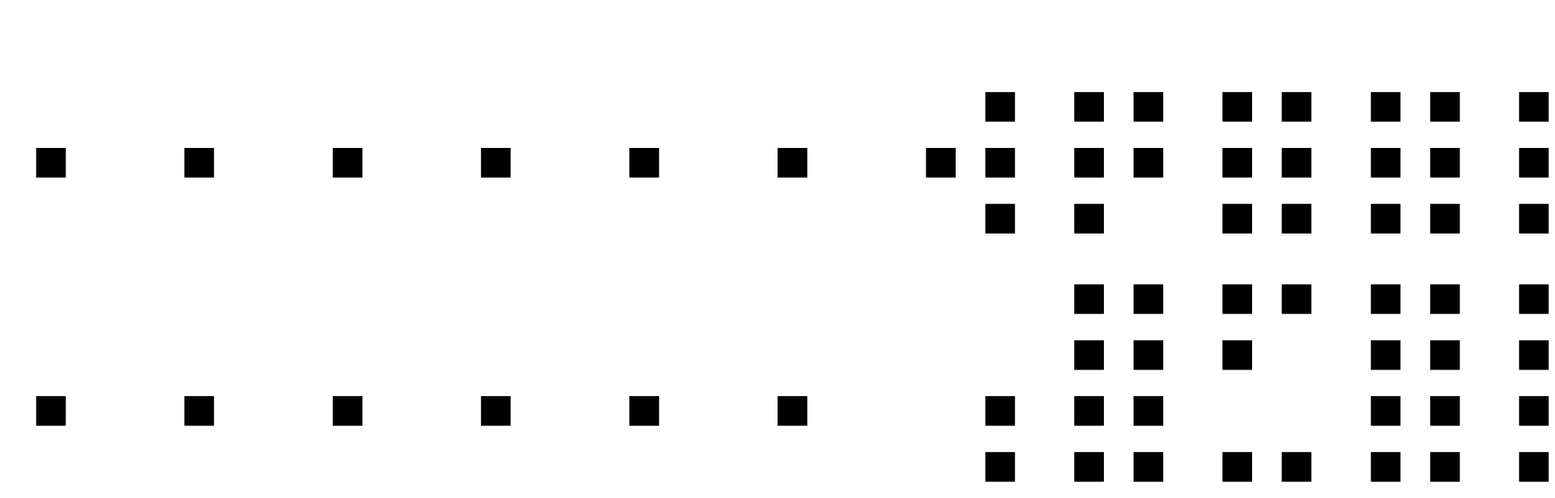
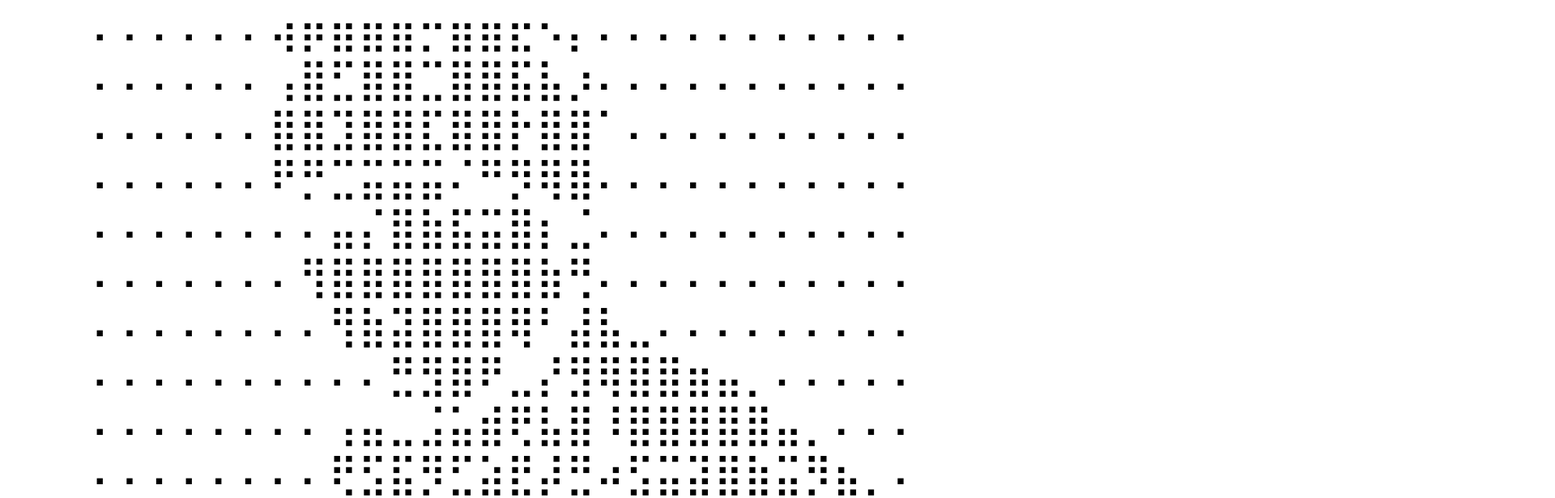
Before and after one commit to pickhappy/pickhappy.github.io, a plain HTML site: page index.html in a window 1280 px wide. Shown: the top 616 px of the page at 81% size, 1920 px wide, since content can reach past the window. Drawn offline with Linux system fonts and the light colour scheme.

Commit message:
Update index.html

```diff
--- a/index.html
+++ b/index.html
@@ -3,7 +3,7 @@
 <title >最好的君</title >
 </head>
 <body>
-<pre style="font-size:250px;text-align:center">
+<pre style="font-size:50px;text-align:center">
 ⠄⠄⠄⠄⠄⠄⢴⡶⣶⣶⣶⡒⣶⣶⣖⠢⡄⠄⠄⠄⠄⠄⠄⠄⠄⠄⠄⠄
 ⠄⠄⠄⠄⠄⠄⢠⣿⣋⣿⣿⣉⣿⣿⣯⣧⡰⠄⠄⠄⠄⠄⠄⠄⠄⠄⠄⠄
 ⠄⠄⠄⠄⠄⠄⣿⣿⣹⣿⣿⣏⣿⣿⡗⣿⣿⠁⠄⠄⠄⠄⠄⠄⠄⠄⠄⠄
```
